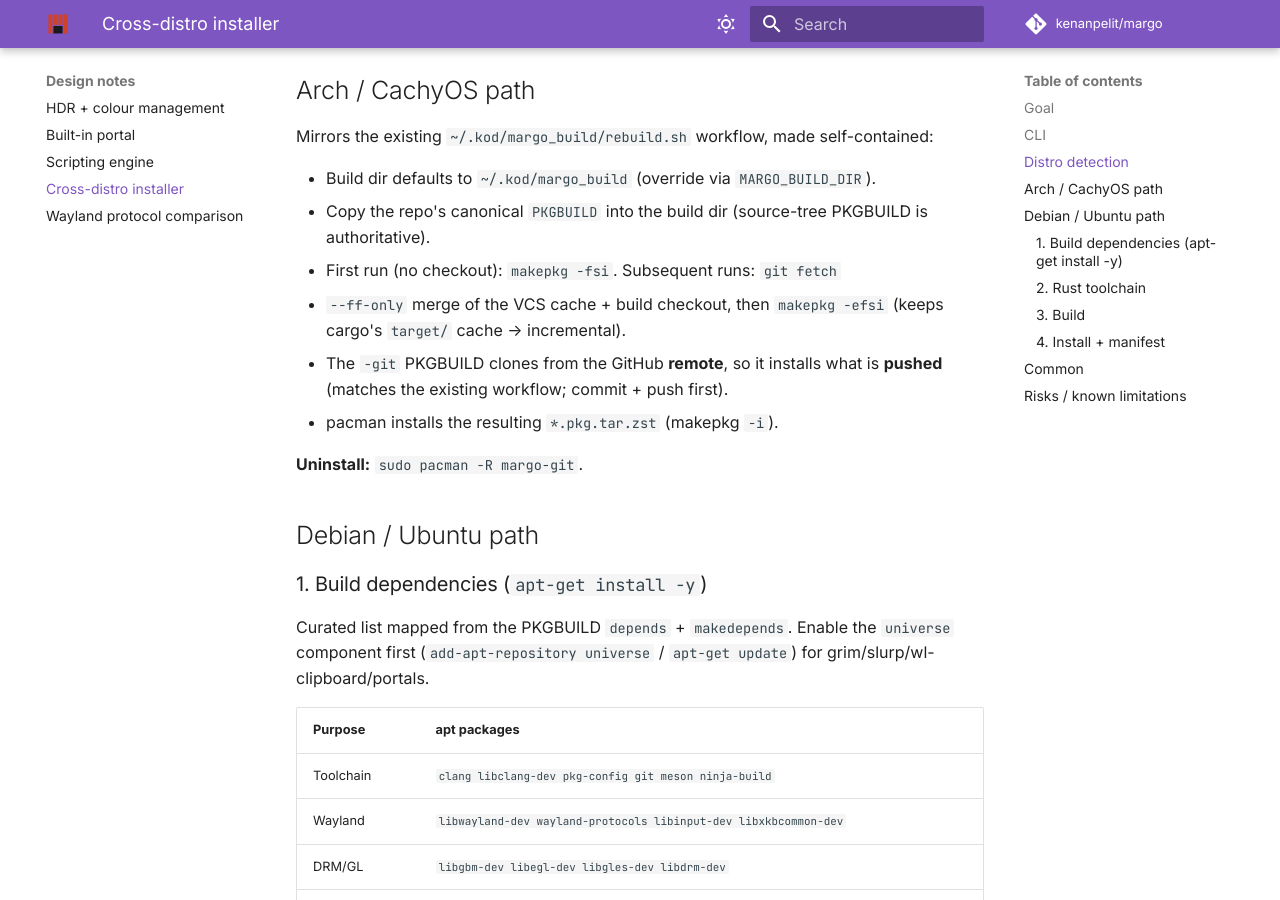
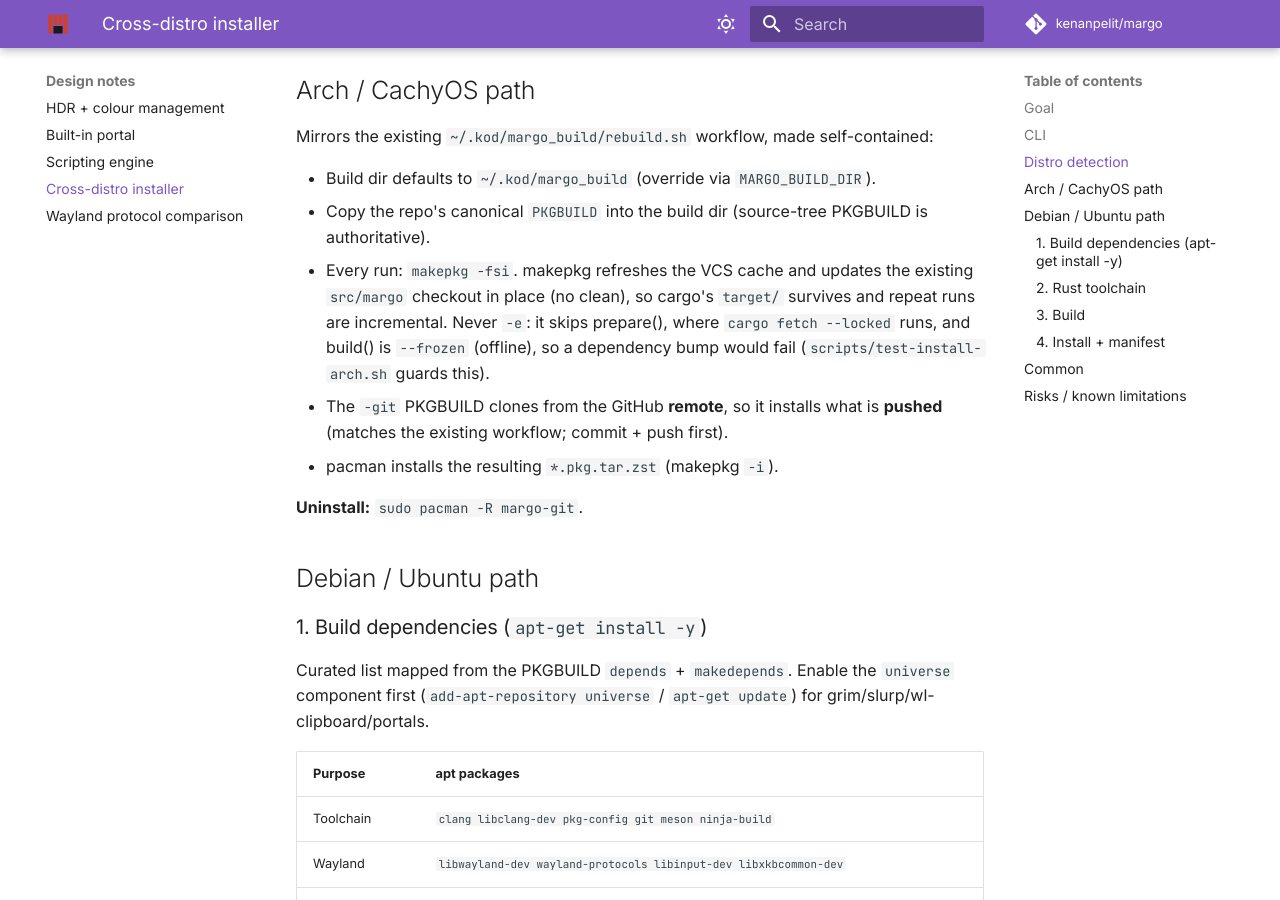
Before and after one commit to kenanpelit/margo, an MkDocs documentation site: the page built from docs/install-script.md, in a window 1280 px wide and 900 px high, scrolled down 987 px. Built offline with MkDocs 1.6.1 and Material for MkDocs 9.7.7, drawn with Linux system fonts in a browser that asks for light colours; comment, search, counter and statistics services are not loaded.

Commit message:
fix(install): run prepare() on incremental Arch builds
On a repeat run, install.sh's Arch path did its own git fetch +
ff-merge and then ran `makepkg -efsi`. `-e` skips prepare(), which is
where the PKGBUILD runs `cargo fetch --locked` and installs the
rust-toolchain.toml pin. build() is `cargo build --frozen` (offline), so
after a dependency bump the incremental install failed with
"--frozen was specified" on any machine whose registry didn't already
hold the new crates.

Both runs now use a plain `makepkg -fsi`. That is still incremental:
makepkg's git extract fetches into the existing src/ checkout and checks
out the branch with no clean, so target/ is kept. The manual
fetch/merge is gone, since makepkg does it.

Test: scripts/test-install-arch.sh stubs makepkg/git on PATH, runs
arch_install for a fresh and an existing build dir, and fails if the
makepkg call has -e/--noextract/--noprepare. It failed on the old code
(incremental case) and passes now. It runs in CI next to the parity gate.

Co-Authored-By: Claude Opus 5.5 <noreply@anthropic.com>

```diff
--- a/docs/install-script.md
+++ b/docs/install-script.md
@@ -43,9 +43,12 @@ self-contained:
   `MARGO_BUILD_DIR`).
 - Copy the repo's canonical `PKGBUILD` into the build dir (source-tree
   PKGBUILD is authoritative).
-- First run (no checkout): `makepkg -fsi`. Subsequent runs: `git fetch`
-  + `--ff-only` merge of the VCS cache + build checkout, then
-  `makepkg -efsi` (keeps cargo's `target/` cache → incremental).
+- Every run: `makepkg -fsi`. makepkg refreshes the VCS cache and updates
+  the existing `src/margo` checkout in place (no clean), so cargo's
+  `target/` survives and repeat runs are incremental. Never `-e`: it skips
+  prepare(), where `cargo fetch --locked` runs, and build() is `--frozen`
+  (offline), so a dependency bump would fail
+  (`scripts/test-install-arch.sh` guards this).
 - The `-git` PKGBUILD clones from the GitHub **remote**, so it installs
   what is **pushed** (matches the existing workflow; commit + push
   first).
```
Also changed, not shown: 3 other files.
